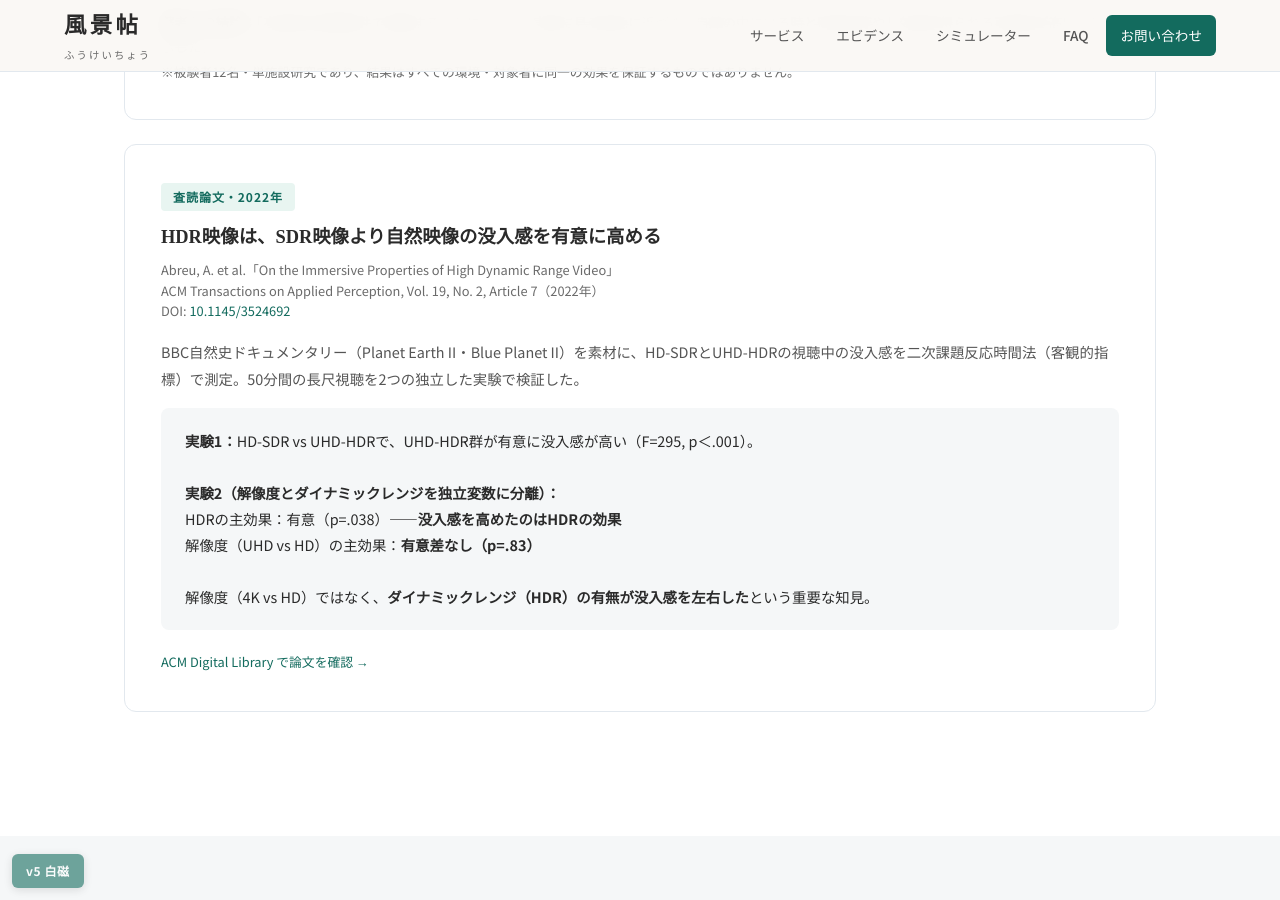
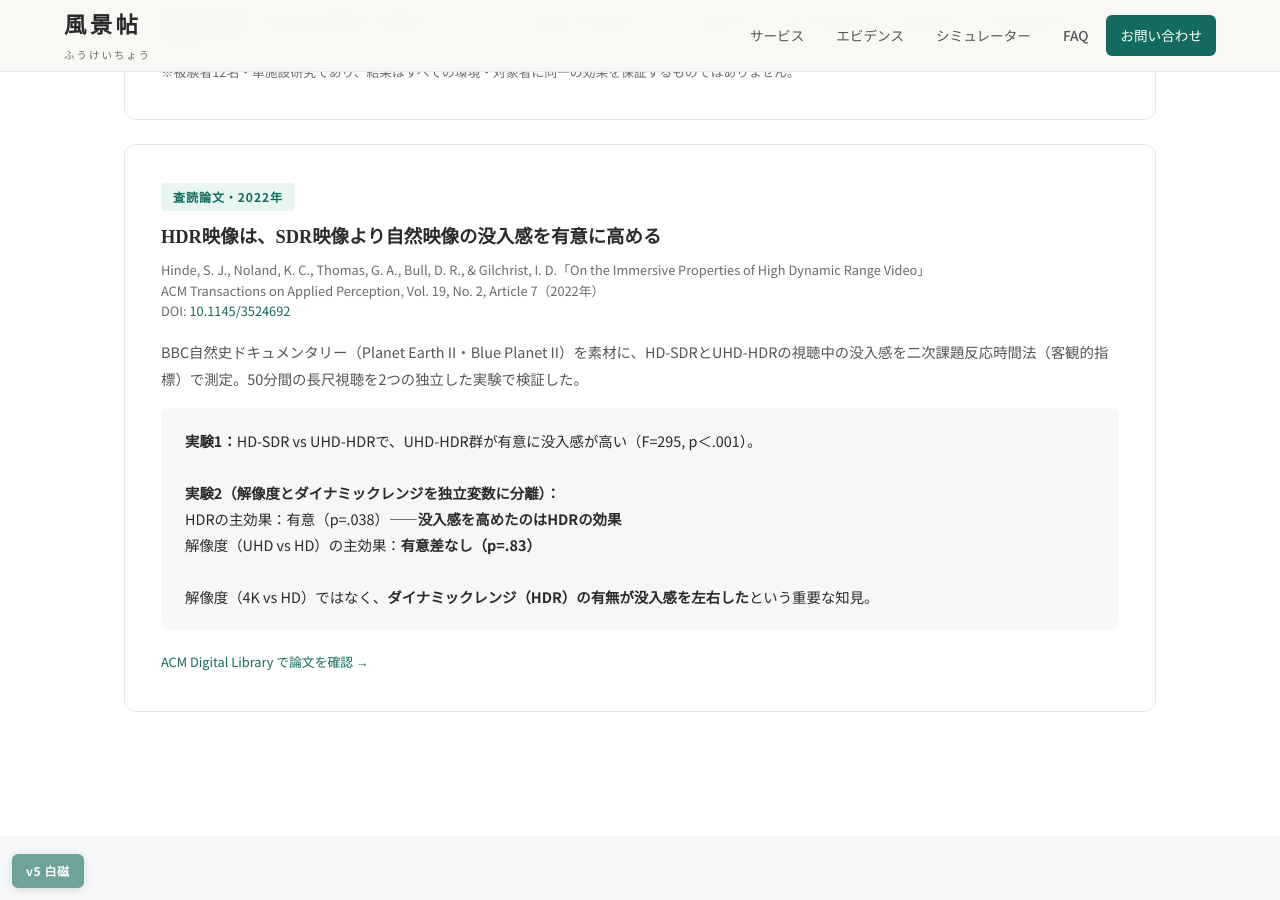
Before and after one commit to dr836gnypeq-ctrl/fukeichou-site, a Jekyll site: the page built from quality.html, in a window 1280 px wide and 900 px high, scrolled down 2598 px. Built offline with Jekyll 4.4.1, drawn with Linux system fonts in a browser that asks for light colours.

Commit message:
Fix author name: Abreu -> Hinde et al. for ACM TAP 2022 paper

```diff
--- a/quality.html
+++ b/quality.html
@@ -178,7 +178,7 @@ canvas.ql-canvas{display:block;width:100%;height:160px}
       <span class="ql-study-badge">査読論文・2022年</span>
       <h3>HDR映像は、SDR映像より自然映像の没入感を有意に高める</h3>
       <div class="ql-study-meta">
-        Abreu, A. et al.「On the Immersive Properties of High Dynamic Range Video」<br>
+        Hinde, S. J., Noland, K. C., Thomas, G. A., Bull, D. R., & Gilchrist, I. D.「On the Immersive Properties of High Dynamic Range Video」<br>
         ACM Transactions on Applied Perception, Vol. 19, No. 2, Article 7（2022年）<br>
         DOI: <a class="ql-study-link" href="https://doi.org/10.1145/3524692" target="_blank" rel="noopener">10.1145/3524692</a>
       </div>
```
